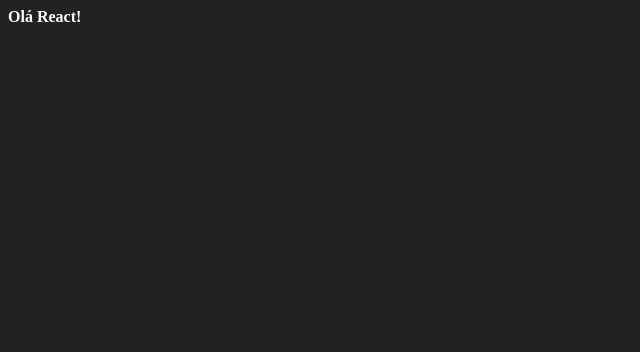
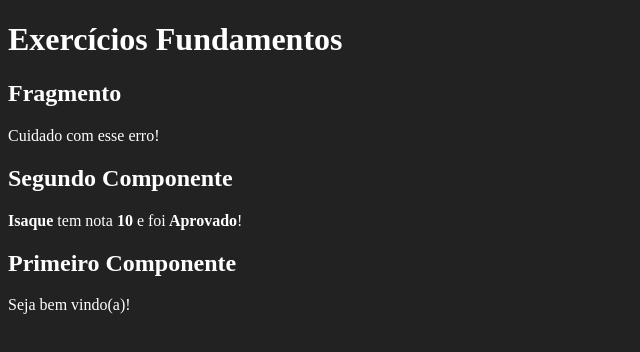
Before and after one commit to Isaque96/react-fundamentals, a React (Create React App) app: page / in a window 1280 px wide. Shown: the top 352 px of the page, without its empty margins (0-640 px from the left). Built offline with nearby package versions, Linux system fonts and the light colour scheme.

Commit message:
Some classes today

```diff
--- /dev/null
+++ b/src/App.jsx
@@ -0,0 +1,15 @@
+/* eslint-disable import/no-anonymous-default-export */
+import React from "react";
+
+import First from "./components/basics/First";
+import WithParameter from "./components/basics/WithParameter";
+import Fragment from "./components/basics/Fragment";
+
+export default (_) => (
+  <div>
+    <h1>Exercícios Fundamentos</h1>
+    <Fragment />
+    <WithParameter titulo="Segundo Componente" aluno="Isaque" nota={9.8} />
+    <First />
+  </div>
+);
--- /dev/null
+++ b/src/components/basics/First.js
@@ -0,0 +1,12 @@
+import React from "react";
+
+export default function First() {
+  const msg = "Seja bem vindo(a)!";
+
+  return (
+    <div>
+      <h2>Primeiro Componente</h2>
+      <p>{msg}</p>
+    </div>
+  );
+}
--- /dev/null
+++ b/src/components/basics/Fragment.jsx
@@ -0,0 +1,10 @@
+import React from "react";
+
+export default function Fragment(props) {
+  return (
+    <>
+      <h2>Fragmento</h2>
+      <p>Cuidado com esse erro!</p>
+    </>
+  );
+}
--- /dev/null
+++ b/src/components/basics/WithParameter.jsx
@@ -0,0 +1,20 @@
+import React from "react";
+
+export default function WithParameter(props) {
+  const status = props.nota >= 7 ? "Aprovado" : "Reprovado";
+  //props são ReadOnly
+  //props.note = Math.ceil(props.nota);
+  const notaArredonda = Math.ceil(props.nota);
+
+  return (
+    <div>
+      <h2>{props.titulo}</h2>
+      <p>
+        <strong>{props.aluno} </strong>
+        tem nota
+        <strong> {notaArredonda} </strong>e foi
+        <strong> {status}</strong>!
+      </p>
+    </div>
+  );
+}
--- a/src/index.js
+++ b/src/index.js
@@ -1,12 +1,6 @@
-import React from 'react';
-import ReactDOM from 'react-dom';
-import './index.css';
+import React from "react";
+import ReactDOM from "react-dom";
+import App from "./App";
+import "./index.css";
 
-const tag = <strong>Olá React!</strong>;
-
-ReactDOM.render(
-    <div>
-        { tag }
-    </div>,
-    document.getElementById('root')
-);
+ReactDOM.render(<App />, document.getElementById("root"));
```
